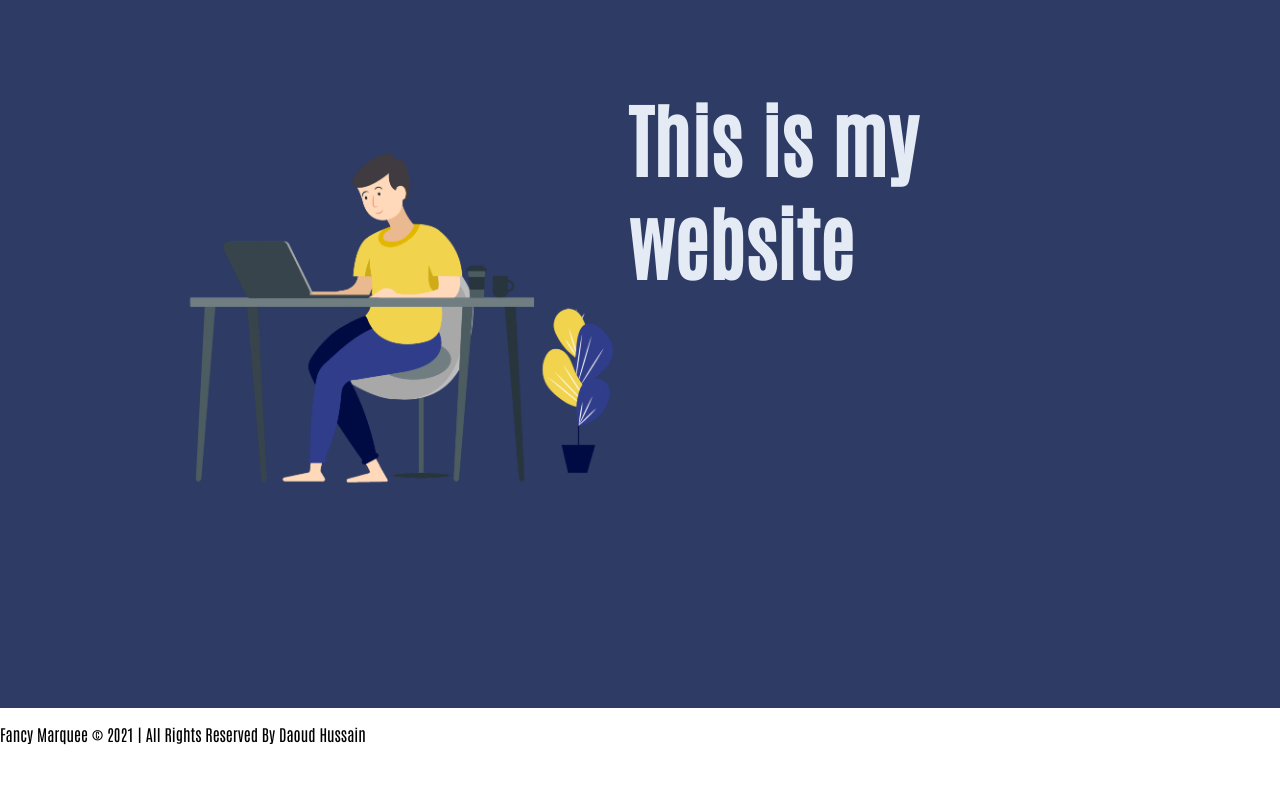
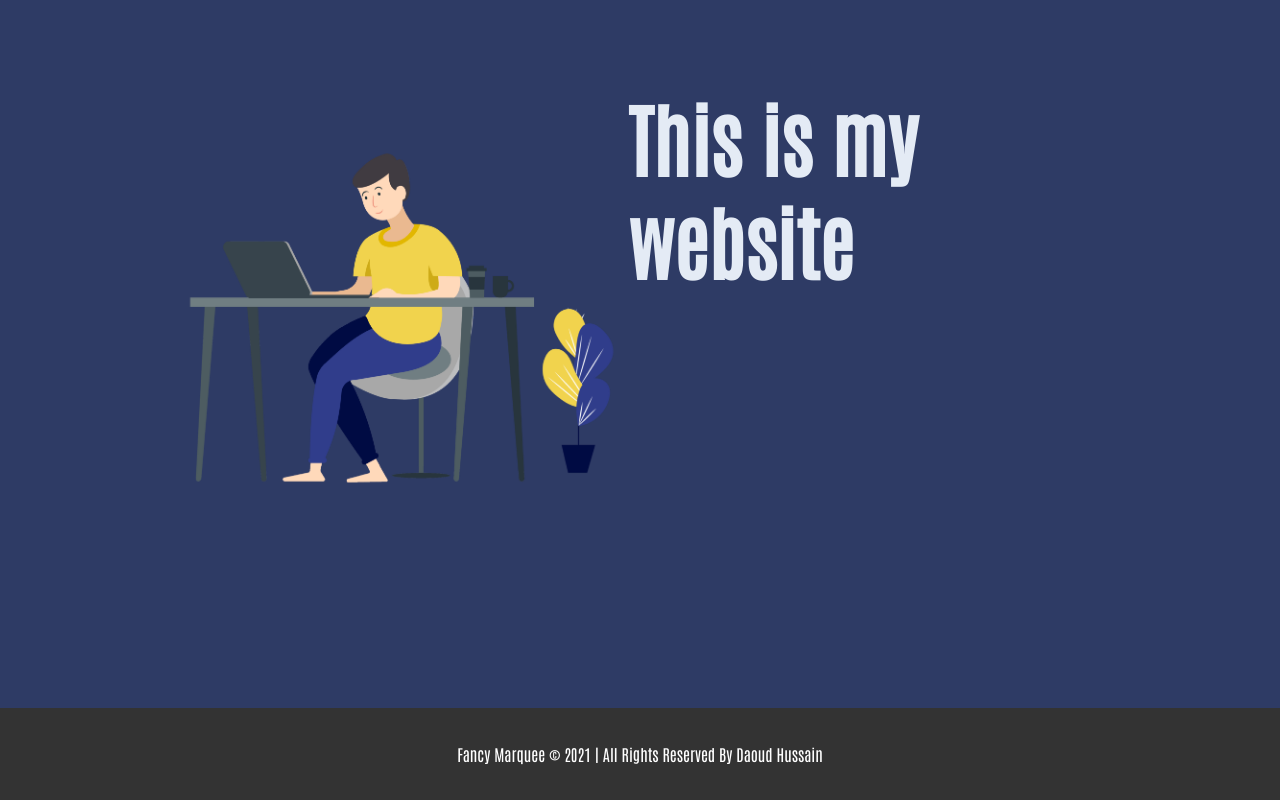
Before and after one commit to Daoud-Hussain/IEEE-Web-Task, a website: page index.html in a window 1280 px wide. Shown: the part 892-1692 px from the top of the page. Before the commit the page ends 1652 px from the top, so only its background shows below. Drawn offline with Linux system fonts and the light colour scheme.

Commit message:
Update styles.css

```diff
--- a/assets/CSS/styles.css
+++ b/assets/CSS/styles.css
@@ -117,4 +117,10 @@ section {
         font-size: 1.2rem;
         text-decoration: none;
     }
+    .main-footer {
+    background: #333;
+    color: #fff;
+    text-align: center;
+    padding: 20px;
 }
+}
```
